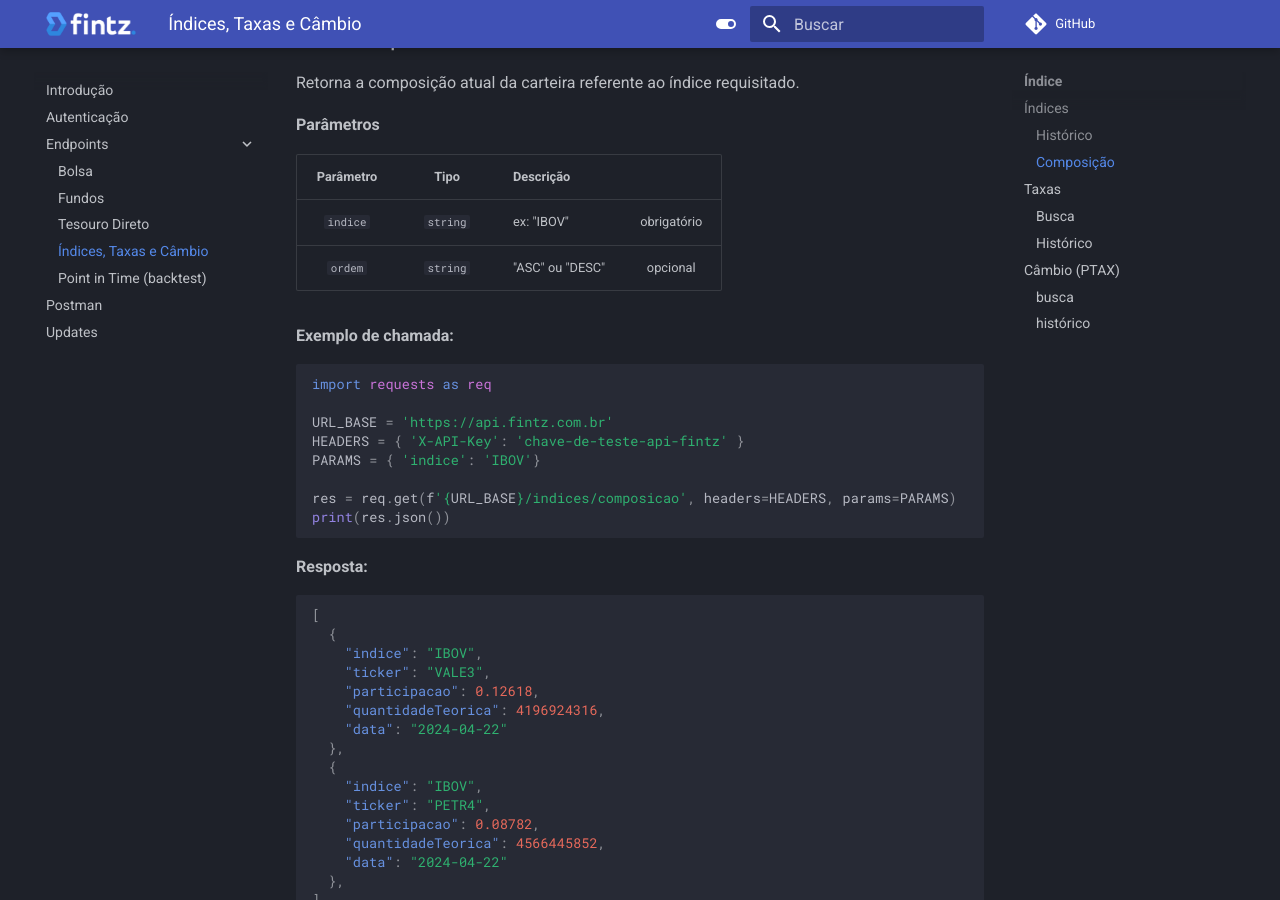
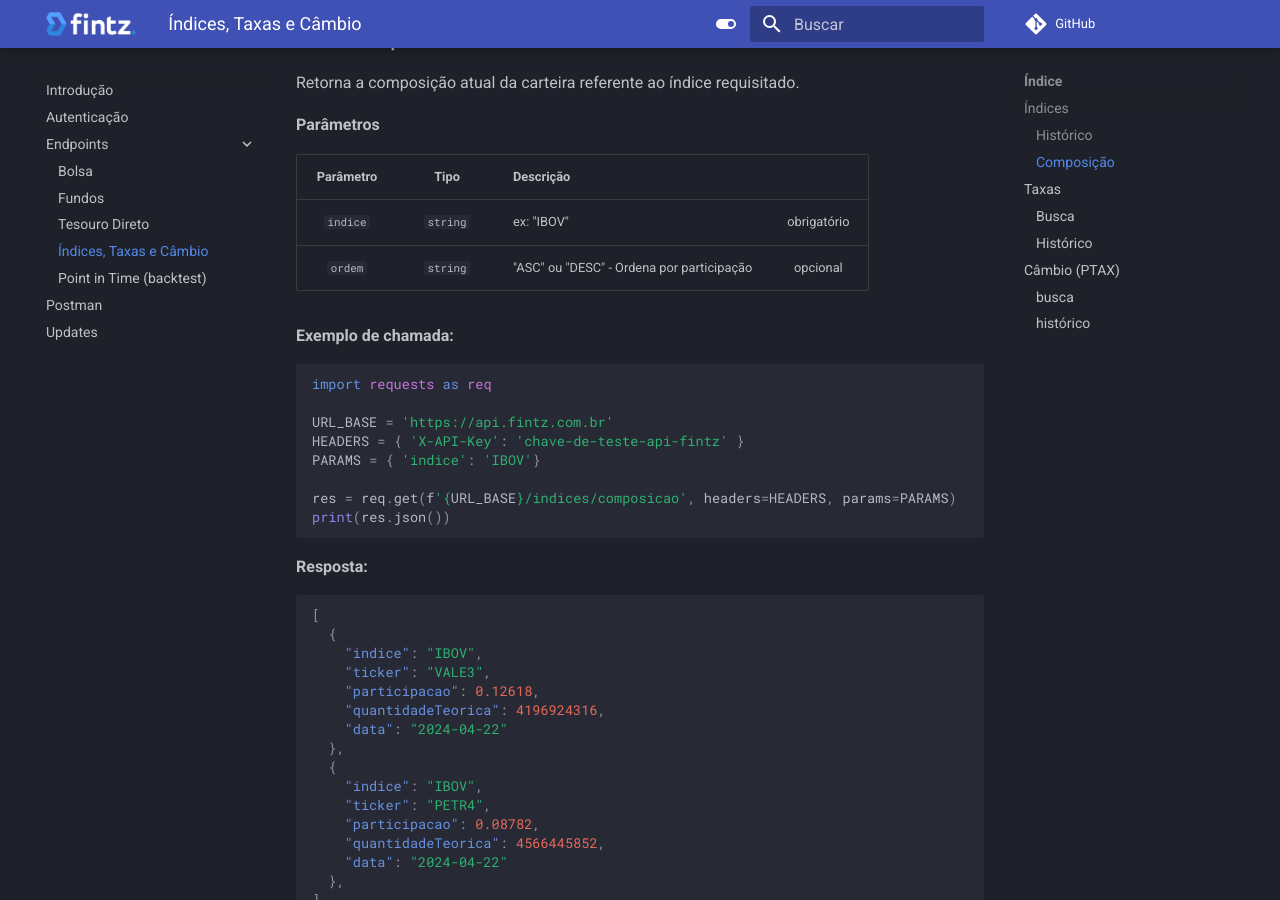
Before and after one commit to thefintz/docs, an MkDocs documentation site: the page built from docs/endpoints/indices.md, in a window 1280 px wide and 900 px high, scrolled down 2008 px. Built offline with MkDocs 1.6.1 and Material for MkDocs 9.7.7, drawn with Linux system fonts in a browser that asks for light colours; comment, search, counter and statistics services are not loaded.

Commit message:
fixing description ASC DESC Composicao

```diff
--- a/docs/endpoints/indices.md
+++ b/docs/endpoints/indices.md
@@ -98,7 +98,7 @@ Retorna a composição atual da carteira referente ao índice requisitado.
 | Parâmetro | Tipo | Descrição | |
 | :-: | :-: | - | :-: |
 | `indice`     | `string` | ex: "IBOV" | obrigatório
-| `ordem`      | `string` | "ASC" ou "DESC" | opcional
+| `ordem`      | `string` | "ASC" ou "DESC" - Ordena por participação | opcional
 
 **Exemplo de chamada:**
 
```
